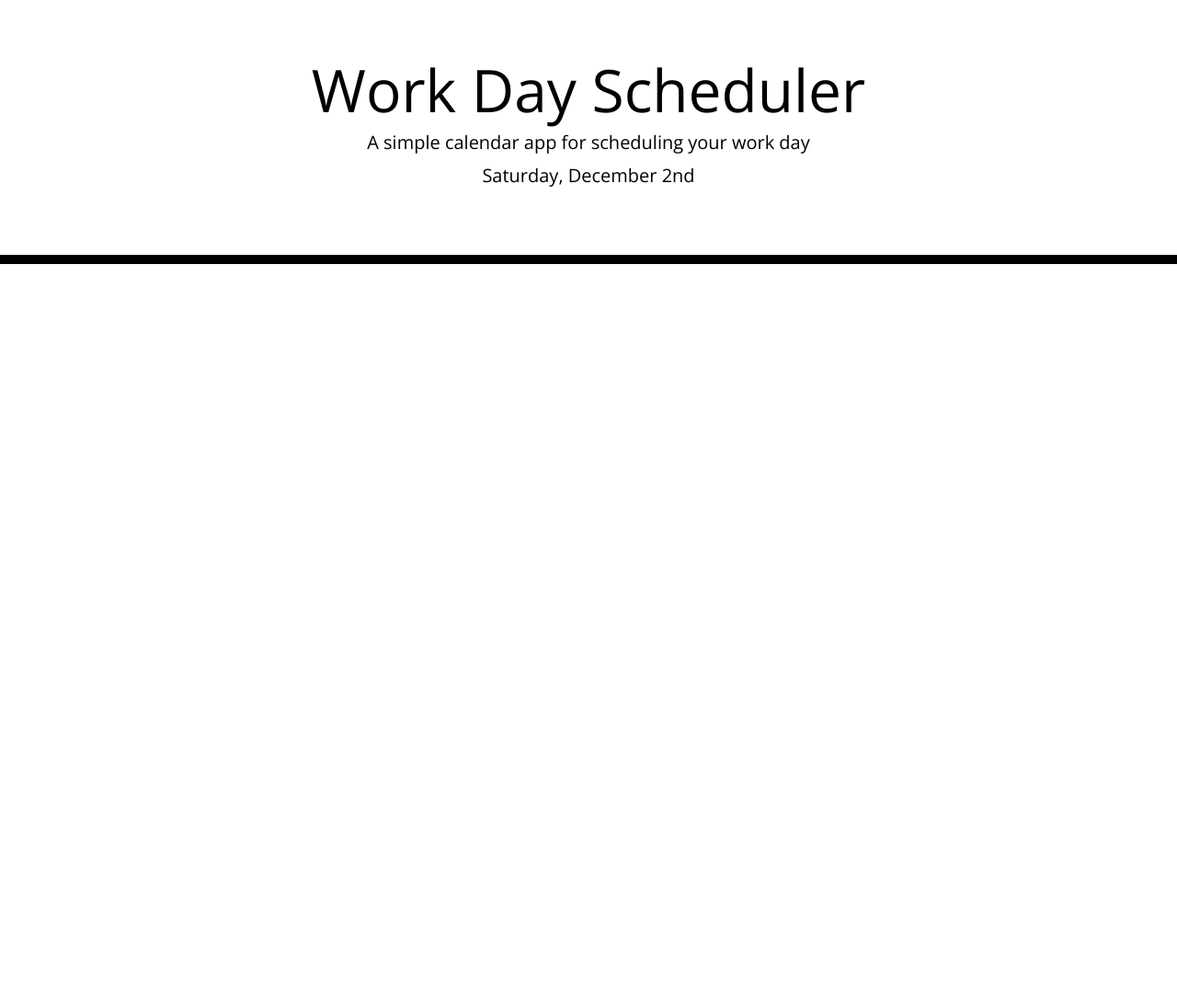
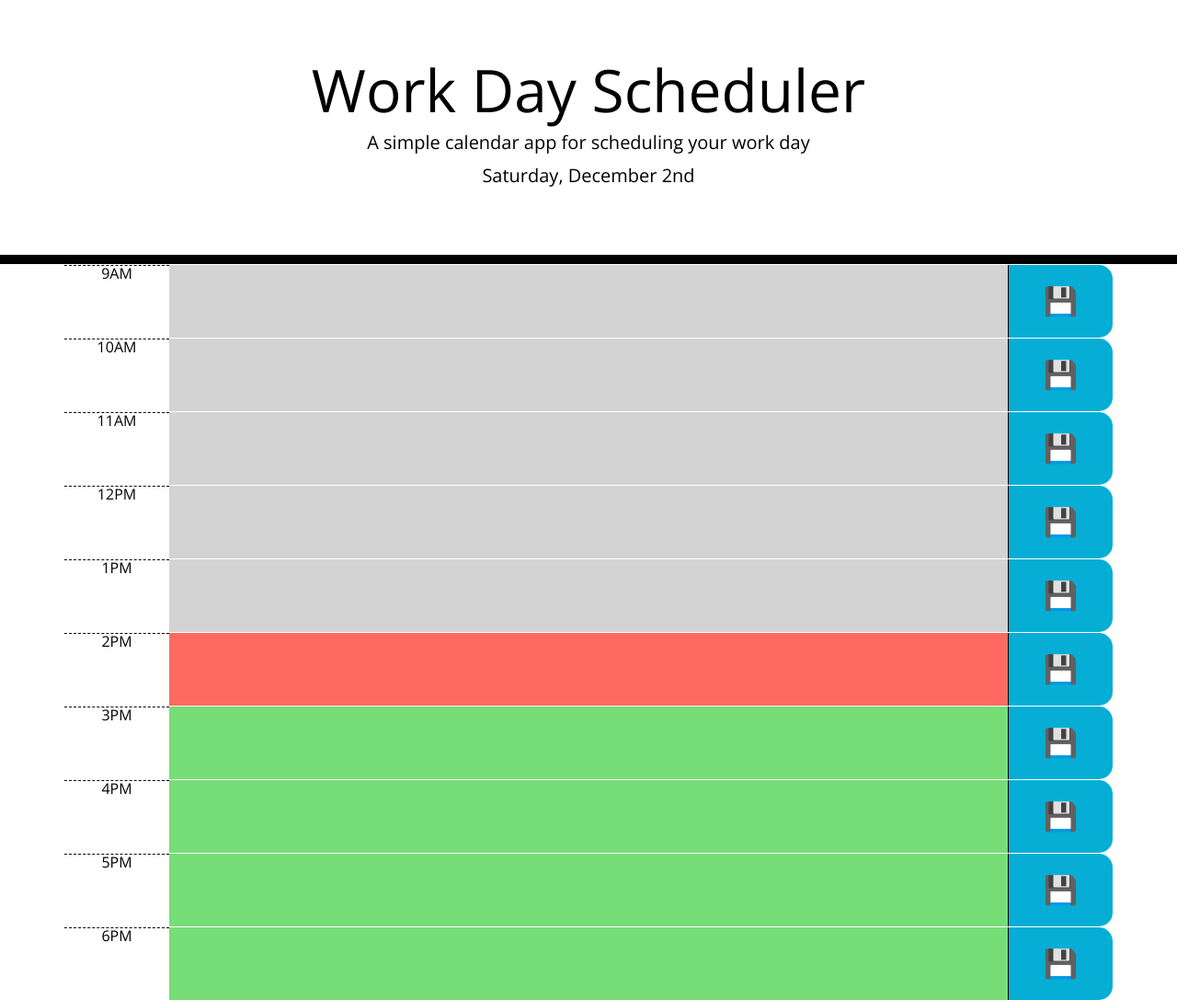
Before and after one commit to deanw77/Work-Day-Scheduler, a plain HTML site: page index.html in a window 1280 px wide. Shown: the whole page at 92% size. Before the commit the page ends 800 px from the top, so only its background shows below. Drawn offline with nearby package versions, Linux system fonts and the light colour scheme.

Commit message:
Time blocks added with code to setcolor for past, present & future

```diff
--- a/css/styles.css
+++ b/css/styles.css
@@ -38,6 +38,7 @@ body {
   }
 
   .hour {
+    width: 200px;
     background-color: #ffffff;
     color: #000000;
     border-top: 1px dashed #000000;
@@ -64,9 +65,14 @@ body {
     border-bottom-right-radius: 15px;
     background-color: #06aed5;
     color: white;
+    font-size: 30px;
+
+    display: flex;
+    align-items: center;
+    justify-content: center;
   }
 
-  .saveBtn i:hover {
-    font-size: 20px;
+  .saveBtn:hover {
+    font-size: 40px;
     transition: all 0.3s ease-in-out;
   }
--- a/js/app.js
+++ b/js/app.js
@@ -20,3 +20,50 @@ const nthNumber = (D) => {
 currentDay.innerHTML = formattedDate + nthNumber(day);
 
 // -----------------------------------------------------------------
+// Add Time Blocks
+const container = document.querySelector(".container");
+const currentHour = currentDate.format('H')
+
+let hourBlock;
+let timeBox;
+let hour = 9;
+let AMPM = "AM";
+let timeBlock;
+let saveBtn;
+
+for (let i = 0; i < 10; i++) {
+    hour = 9;
+    hourBlock = document.createElement("div");
+    hourBlock.classList.add("time-block", "row");
+
+    timeBox = document.createElement("div");
+    timeBox.classList.add("hour");
+    timeBox.setAttribute("style", "width:10%");
+
+    hour = hour + i;
+    let hourCheck = hour;
+    if (hour > 12) hour = hour - 12;
+    if (hour >= 12) AMPM = "PM";
+    timeBox.textContent = hour + AMPM;
+
+    timeBlock = document.createElement("div");
+    timeBlock.setAttribute("style", "width:80%");
+    if (parseInt(currentHour) > hourCheck){
+        timeBlock.classList.add("past", "textarea");
+
+    } else if (parseInt(currentHour) < hourCheck) {
+        timeBlock.classList.add("future");
+    } else {
+        timeBlock.classList.add("present");
+    }
+
+    saveBtn = document.createElement("div");
+    saveBtn.classList.add("saveBtn");
+    saveBtn.setAttribute("style", "width:10%")
+    saveBtn.textContent = "💾";
+
+    container.append(hourBlock);
+    hourBlock.append(timeBox);
+    hourBlock.append(timeBlock);
+    hourBlock.append(saveBtn);
+}
```
